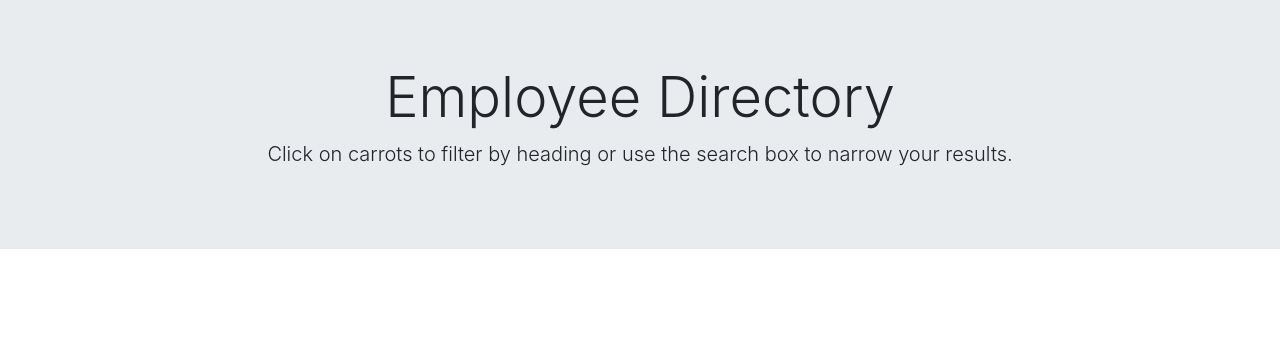
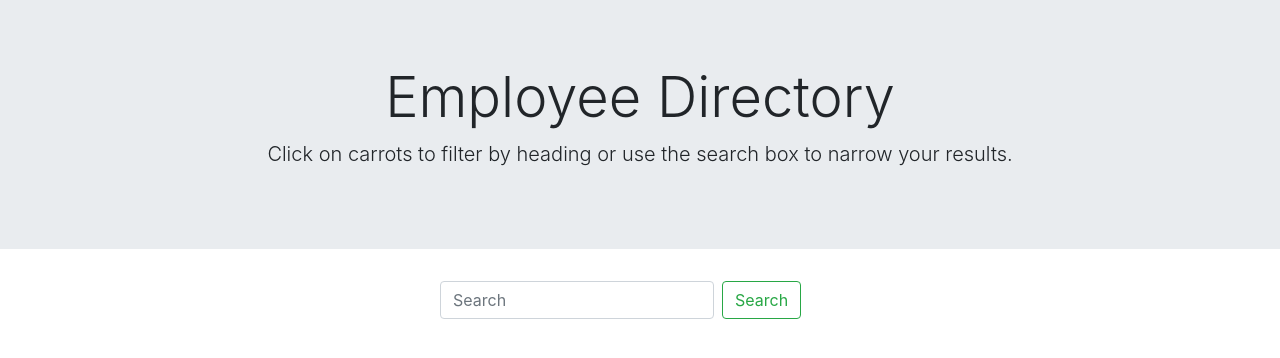
Before and after one commit to past0073/Employee-Directory, a React (Create React App) app in the folder employeedirectory/: page / in a window 1280 px wide. Shown: the top 358 px of the page. Built offline with nearby package versions, Linux system fonts and the light colour scheme.

Commit message:
Added search bar.

```diff
--- a/employeedirectory/src/App.js
+++ b/employeedirectory/src/App.js
@@ -1,10 +1,12 @@
 import React from "react";
 import Header from "./components/Header";
+import Search from "./components/Search";
 
 function App() {
     return (
         <div>
         <Header />
+        <Search />
 
         </div>
     );
--- /dev/null
+++ b/employeedirectory/src/components/Search/index.js
@@ -0,0 +1,21 @@
+import React from "react";
+import "./style.css";
+
+function Search(props) {
+    return (
+        <form className="form-inline my-2 my-lg-0">
+        <input
+        value={props.search}
+        onChange={props.handleInputChange}
+        className="form-control mr-sm-2"
+        type="search"
+        placeholder="Search"
+        aria-label="Search"
+        />
+        <button onClick={props.handleFormSubmit} className="btn btn-outline-success my-2 my-sm-0" type="submit">Search</button>
+      </form>
+    );
+};
+
+
+export default Search;
--- /dev/null
+++ b/employeedirectory/src/components/Search/style.css
@@ -0,0 +1,5 @@
+form {
+    margin: 0 auto;
+    width: 400px;
+    align: center
+    }
```
